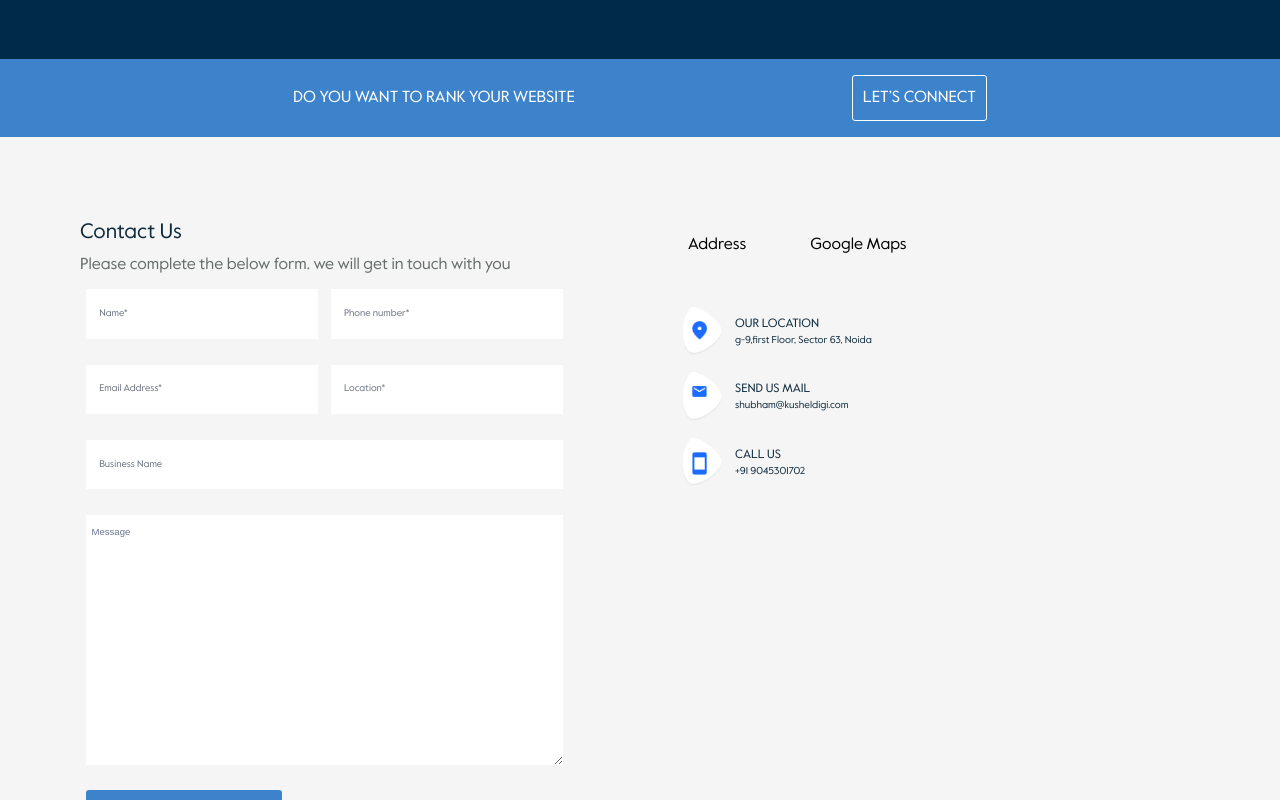
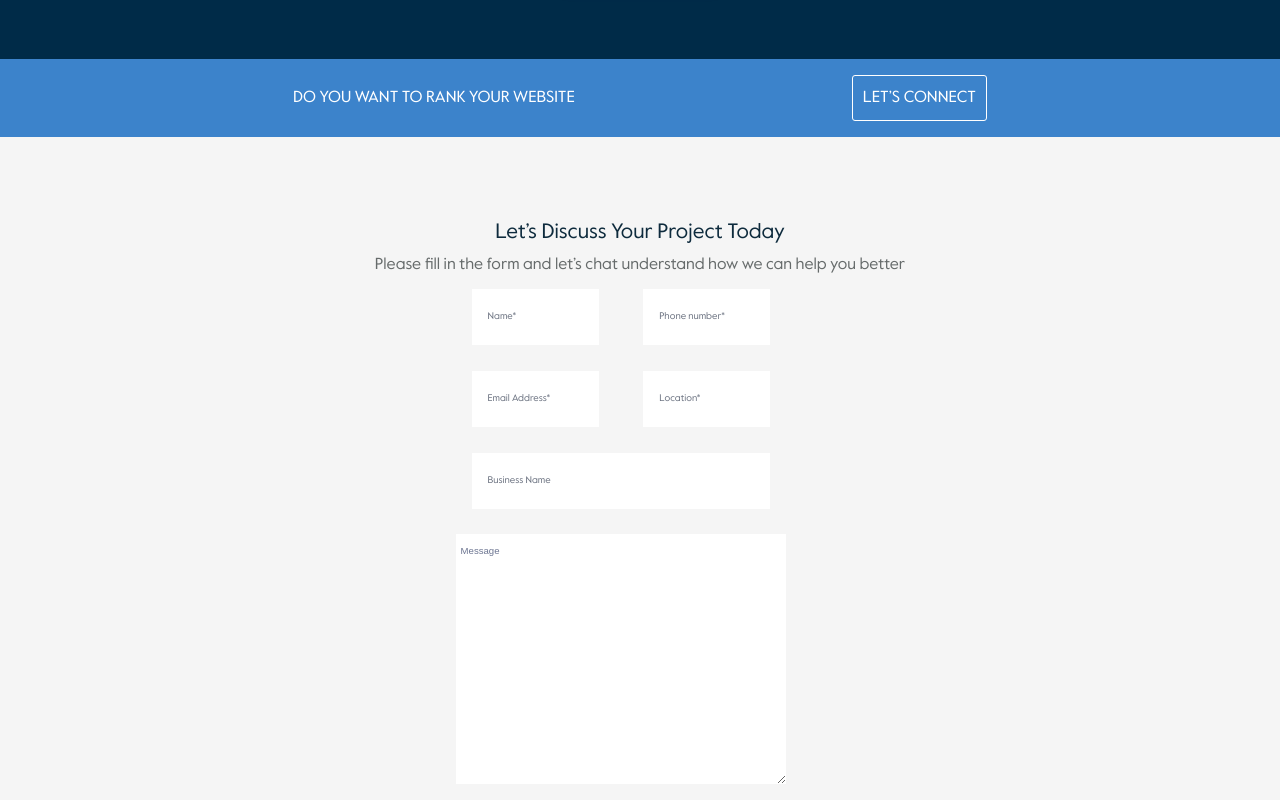
Before and after one commit to Asit-website/kushel_digi, a React (Create React App) app: page /digitalmarket in a window 1280 px wide. Shown: the part 3080-3880 px from the top of the page. Built offline with nearby package versions, Linux system fonts and the light colour scheme.

Commit message:
contact form changed

```diff
--- a/src/components/DigitalMarketing.js
+++ b/src/components/DigitalMarketing.js
@@ -450,10 +450,9 @@ function DigitalMarketing() {
                     </div>
 
                     <div className="contactus">
-                        <div className="contactus-container__left">
                         <div className="contactus-heading">
-                                <h2>Contact Us</h2>
-                                <p>Please complete the below form. we will get in touch with you</p>
+                            <h2>Let’s Discuss Your Project Today</h2>
+                            <p>Please fill in the form and let’s chat understand how we can help you better</p>
                         </div>
                         <div className="contactus-form">
                             <form action="">
@@ -477,55 +476,7 @@ function DigitalMarketing() {
                                 <div className="contactus-form__input">
                                     <button>Submit &nbsp; <img src={Arrow} alt="" /></button>
                                 </div>
-
                             </form>
-                            </div>
-                        </div>
-
-                        <div className="contactus-container__right">
-                            <div className="contactus-container__right__title">
-                                <h3 className="address-btn" onclick="showAddress()">Address</h3>
-                                <h3 className="map-btn" onclick="showMap()">Google Maps</h3>
-                            </div>
-                            <div className="contactus-container__right__Address active">
-                                <div className="contactus-container__right__Address__details">
-                                    <div className="contactus-container__right__Address__details__icon">
-                                        <img src={Vector1} alt="" />
-                                        <img src={Vector} alt="" />
-                                    </div>
-                                    <div className="contactus-container__right__Address__details__text">
-                                        <p>OUR LOCATION</p>
-                                        <p>g-9,first Floor, Sector 63, Noida</p>
-                                    </div>
-                                </div>
-                                <div className="contactus-container__right__Address__details">
-                                    <div className="contactus-container__right__Address__details__icon">
-                                        <img src={Vector2} alt="" />
-                                        <img src={Vector} alt="" />
-                                    </div>
-                                    <div className="contactus-container__right__Address__details__text">
-                                        <p>SEND US MAIL</p>
-                                        <p>shubham@kusheldigi.com</p>
-                                    </div>
-                                </div>
-                                <div className="contactus-container__right__Address__details">
-                                    <div className="contactus-container__right__Address__details__icon">
-                                        <img src={Vector3} alt="" />
-                                        <img src={Vector} alt="" />
-                                    </div>
-                                    <div className="contactus-container__right__Address__details__text">
-                                        <p>CALL US</p>
-                                        <p>+91 9045301702</p>
-                                    </div>
-                                </div>
-                            </div>
-                            {/* <!-- Map Section --> */}
-                            <div className="contactus-container__right__map">
-                                <iframe
-                                    src="https://www.google.com/maps/embed?pb=!1m18!1m12!1m3!1d14009.423695189258!2d77.37562616786731!3d28.619092918766782!2m3!1f0!2f0!3f0!3m2!1i1024!2i768!4f13.1!3m3!1m2!1s0x390ce49f5d8cdc4b%3A0xedb207949cd07d2b!2sKushel%20Digi%20Solutions!5e0!3m2!1sen!2sin!4v1680774903722!5m2!1sen!2sin"
-                                    width="400" height="350" style={{ border: 0 }} allowfullscreen="" loading="lazy"
-                                    referrerpolicy="no-referrer-when-downgrade"></iframe>
-                            </div>
                         </div>
                     </div>
 
--- a/src/index1.css
+++ b/src/index1.css
@@ -949,18 +949,15 @@
 
 .contactus {
   display: flex;
+  flex-direction: column;
+  align-items: center;
   background-color: #f5f5f5;
   padding: 5rem;
 }
 
-.contactus-container__left {
-  width: 50%;
-  min-width: 21rem;
-  /* margin: 0 3rem; */
-}
-
 .contactus-heading {
   font-family: "Roboto", sans-serif;
+  text-align: center;
 }
 
 .contactus-heading h2 {
@@ -986,7 +983,8 @@
   width: 50%;
   padding: 0.8rem;
   border: none;
-  margin: 0.8rem 0.4rem;
+  margin: 0.8rem 1.4rem;
+  padding: 1rem;
 }
 
 .contactus-form__input textarea {
```
Lines whose indentation alone changed are shown as unchanged.
